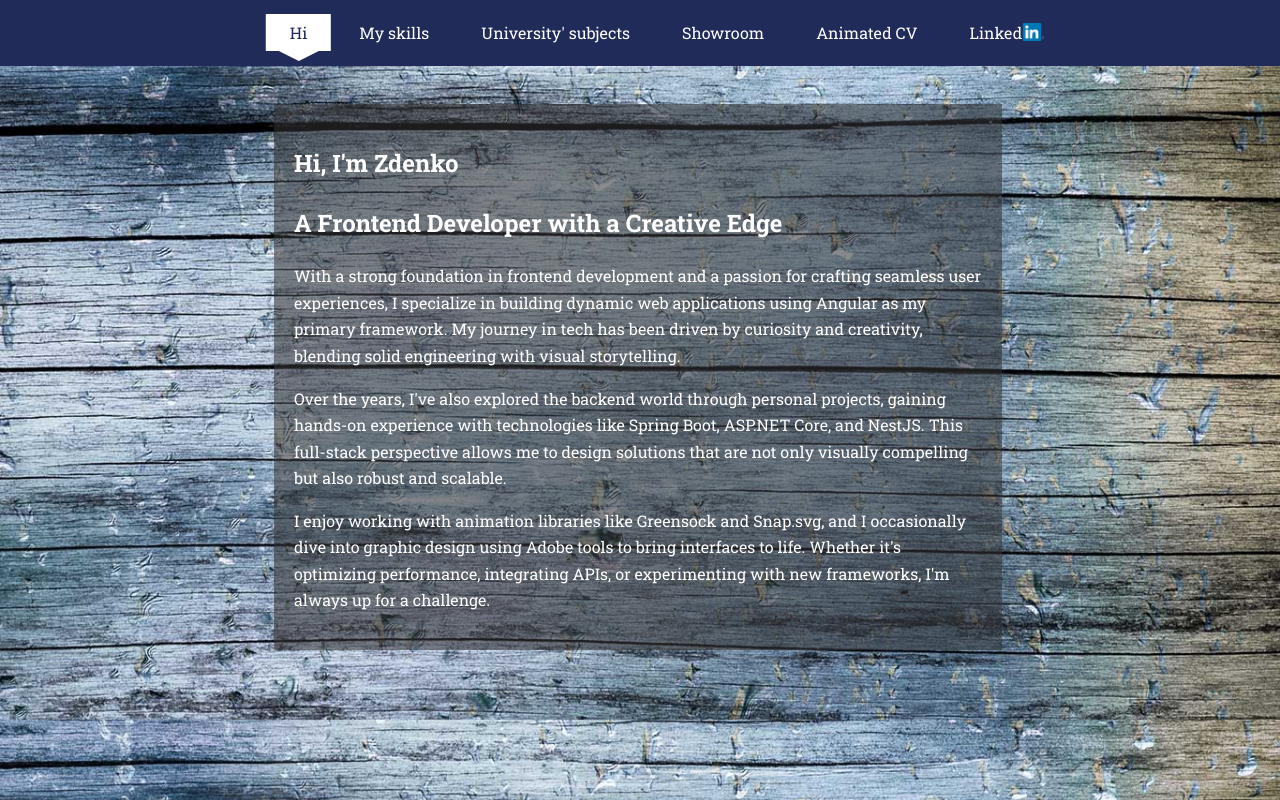
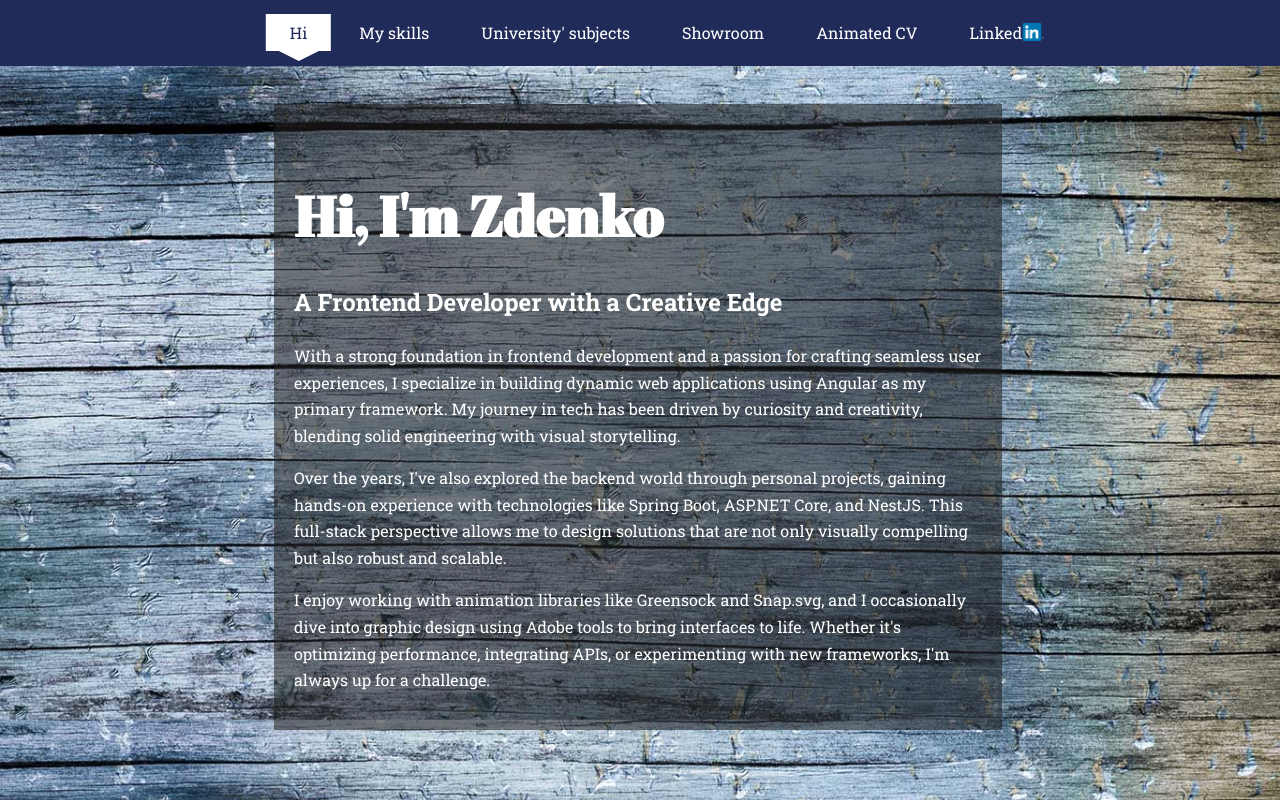
Before and after one commit to beaverDamDemo/landing-page, a website built with Vite: page index.html in a window 1280 px wide. Shown: the top 800 px of the page. Built offline with nearby package versions, Linux system fonts and the light colour scheme.

Commit message:
changed h1 font to very big size

```diff
--- a/assets/css/styles.css
+++ b/assets/css/styles.css
@@ -11,6 +11,19 @@ body {
   background: url("../images/bg-hi.jpg") center top / cover repeat;
   overflow-x: hidden;
   overflow-y: scroll;
+}
+
+.font-abril {
+  font-family: "Abril Fatface", cursive;
+}
+
+/* .font-lobster {
+  font-family: "Lobster", cursive;
+} */
+
+.font-xxl {
+  font-size: 3.5rem;
+  margin-bottom: 0.5rem;
 }
 
 a {
@@ -52,7 +65,7 @@ main section .wrapper {
   left: 0;
   width: 100%;
   min-height: 500px;
-  background: rgba(50, 50, 50, 0.55);
+  background: rgba(32, 32, 32, 0.55);
 }
 main #section-hi {
   color: #fff;
@@ -634,3 +647,34 @@ main #animated-cv {
 main #linkedin {
   left: 83.3%;
 }
+
+#section-hi h1,
+#section-hi h2,
+#section-hi p {
+  opacity: 0;
+}
+#section-hi h1 {
+  animation: fadeSlideUp 1s ease-out forwards;
+  animation-delay: 0.3s;
+}
+
+#section-hi h2 {
+  animation: fadeSlideUp 1s ease-out forwards;
+  animation-delay: 0.6s;
+}
+
+#section-hi p {
+  animation: fadeSlideUp 1s ease-out forwards;
+  animation-delay: 0.9s;
+}
+
+@keyframes fadeSlideUp {
+  0% {
+    opacity: 0;
+    transform: translateY(30px);
+  }
+  100% {
+    opacity: 1;
+    transform: translateY(0);
+  }
+}
--- a/index.html
+++ b/index.html
@@ -10,6 +10,14 @@
       type="image/x-icon"
     />
     <link rel="icon" href="assets/images/favicon.ico" type="image/x-icon" />
+    <link
+      href="https://fonts.googleapis.com/css2?family=Abril+Fatface&display=swap"
+      rel="stylesheet"
+    />
+    <!-- <link
+      href="https://fonts.googleapis.com/css2?family=Lobster&display=swap"
+      rel="stylesheet"
+    /> -->
     <title>Zdenko's landing page</title>
     <style>
       .preloader-wrapper {
@@ -146,7 +154,7 @@
       <main>
         <section id="section-hi" class="active">
           <div class="wrapper">
-            <h1>Hi, I'm Zdenko</h1>
+            <h1 class="font-abril font-xxl">Hi, I'm Zdenko</h1>
             <h2>A Frontend Developer with a Creative Edge</h2>
             <p>
               With a strong foundation in frontend development and a passion for
```
